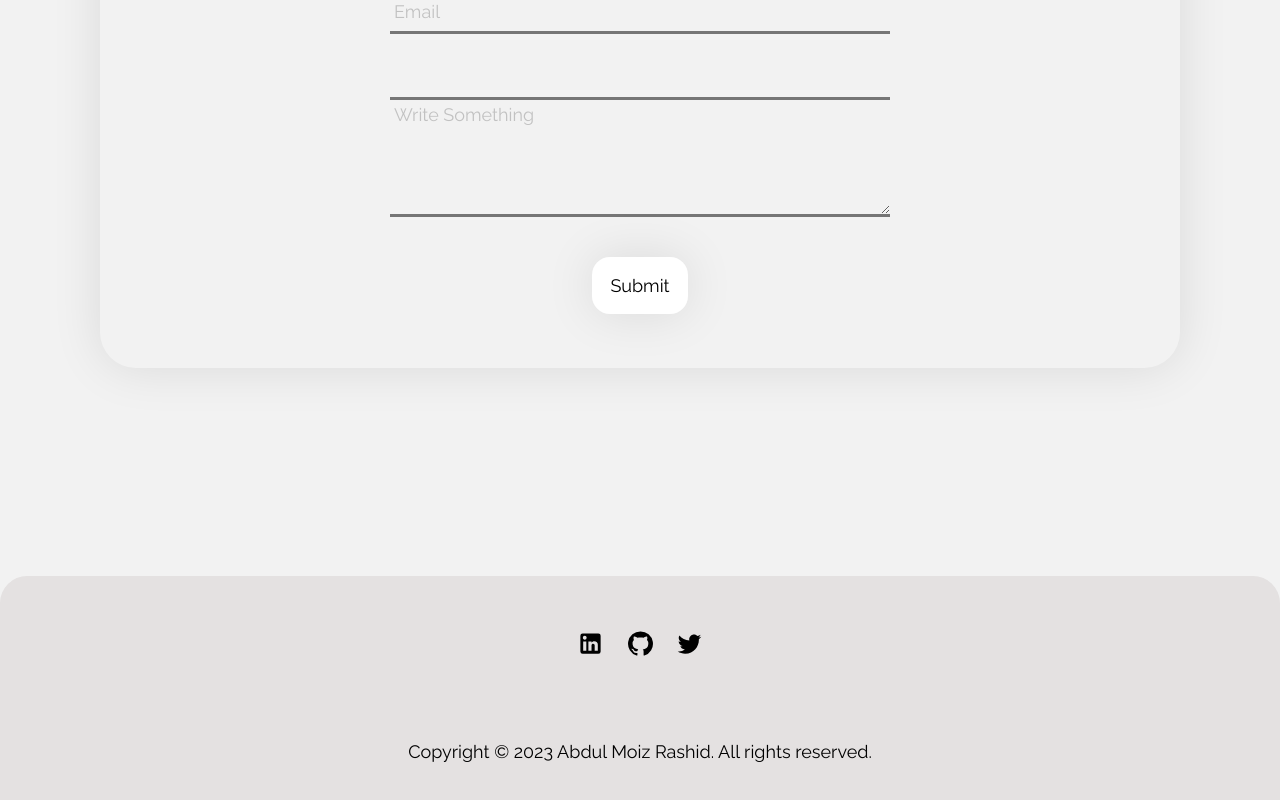
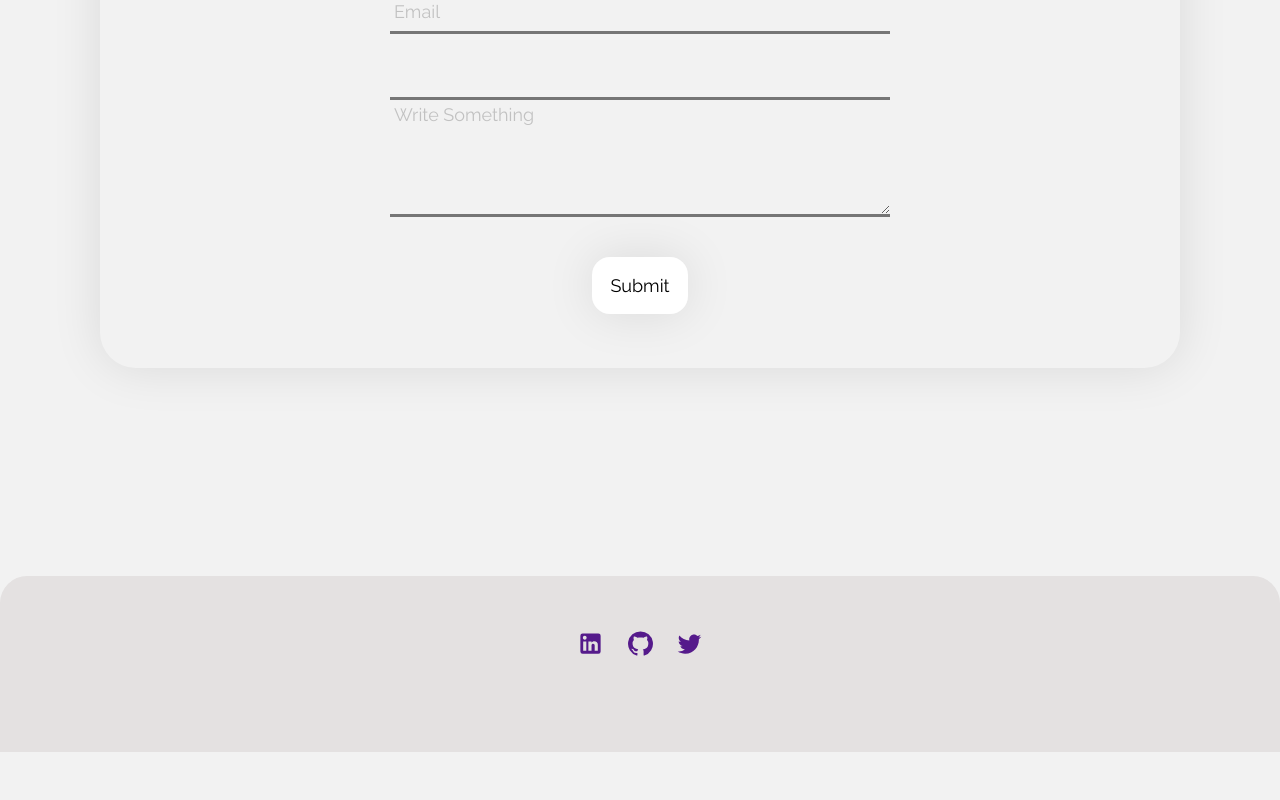
Before and after one commit to abdulmoiz-bit/portfolio, a React (Create React App) app: page /contact in a window 1280 px wide. Shown: the part 386-1186 px from the top of the page. After the commit the page ends 1138 px from the top, so only its background shows below. Built offline with nearby package versions, Linux system fonts and the light colour scheme; the HTML template or start-up script is replaced by a standard one.

Commit message:
edit footer

```diff
--- a/src/components/Footer.css
+++ b/src/components/Footer.css
@@ -1,5 +1,5 @@
 .footer {
-  min-height: 30vh;
+  min-height: 22vh;
   min-width: 100vw;
   background-color: rgb(228, 225, 225);
   margin-top: 6rem;
@@ -13,12 +13,6 @@
  margin-top: 3rem;
 }
 .footer-links a{
-  color: black;
+  color: #551a8b;
   padding: .5rem;
 }
-.footer-text{
-  position: absolute;
-  bottom: 3rem;
-  right: 0;
-  left: 0;
-}
--- a/src/components/Footer.jsx
+++ b/src/components/Footer.jsx
@@ -20,7 +20,6 @@ const Footer = () => {
                     <a target="_blank" href='https://twitter.com/AbdulMoizRashi1'>
                         <TwitterIcon />
                     </a>
-                    <div className='footer-text'> <p>Copyright © 2023 Abdul Moiz Rashid. All rights reserved.</p></div>
                 </div>
             </div>
 
```
